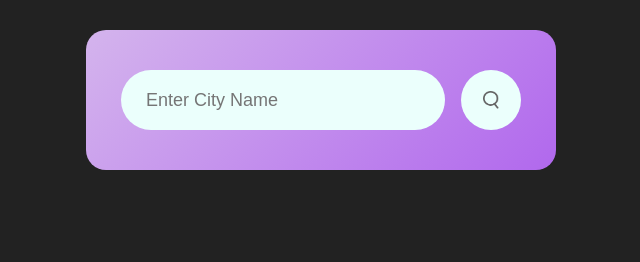
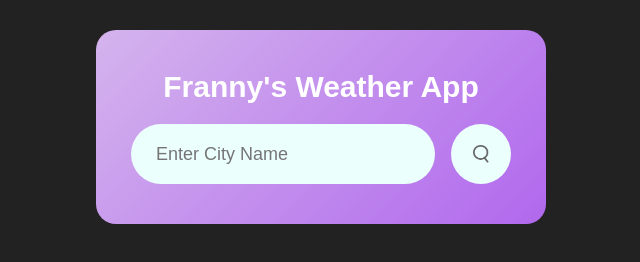
Before and after one commit to fsolier/WeatherApp, a plain HTML site: page index.html in a window 1280 px wide. Shown: the whole page, without its empty margins (319-959 px from the left). Drawn offline with Linux system fonts and the light colour scheme.

Commit message:
add title

```diff
--- a/index.html
+++ b/index.html
@@ -8,6 +8,9 @@
 
     <body>
         <div class="card">
+            <div class="title">
+                <h1>Franny's Weather App</h1>
+            </div>
             <div class="search">
                 <input type="text" placeholder="Enter City Name"
                 spellcheck="false">
--- a/style.css
+++ b/style.css
@@ -10,13 +10,23 @@ body{
 }
 .card{
     width: 90%;
-    max-width: 470px;
+    max-width: 450px;
     background: linear-gradient(135deg, #d4b4ed, #b168ed);
     color: #fff;
     margin: 30px auto 0;
     border-radius: 20px;
     padding: 40px 35px;
     text-align: center;
+}
+.title{
+    display: flex;
+    align-items: center;
+    justify-content: space-around;
+    padding-bottom: 20px;
+}
+.title h1{
+    font-size: 30px;
+    color: #ffff;
 }
 .search{
     width: 100%;
@@ -76,11 +86,11 @@ body{
     text-align: left;
 }
 .col img{
-    width: 40px;
+    width: 30px;
     margin-right: 10px;
 }
 .humidity, .wind{
-    font-size: 28px;
+    font-size: 20px;
     margin-top: -6px;
 }
 .weather{
```
